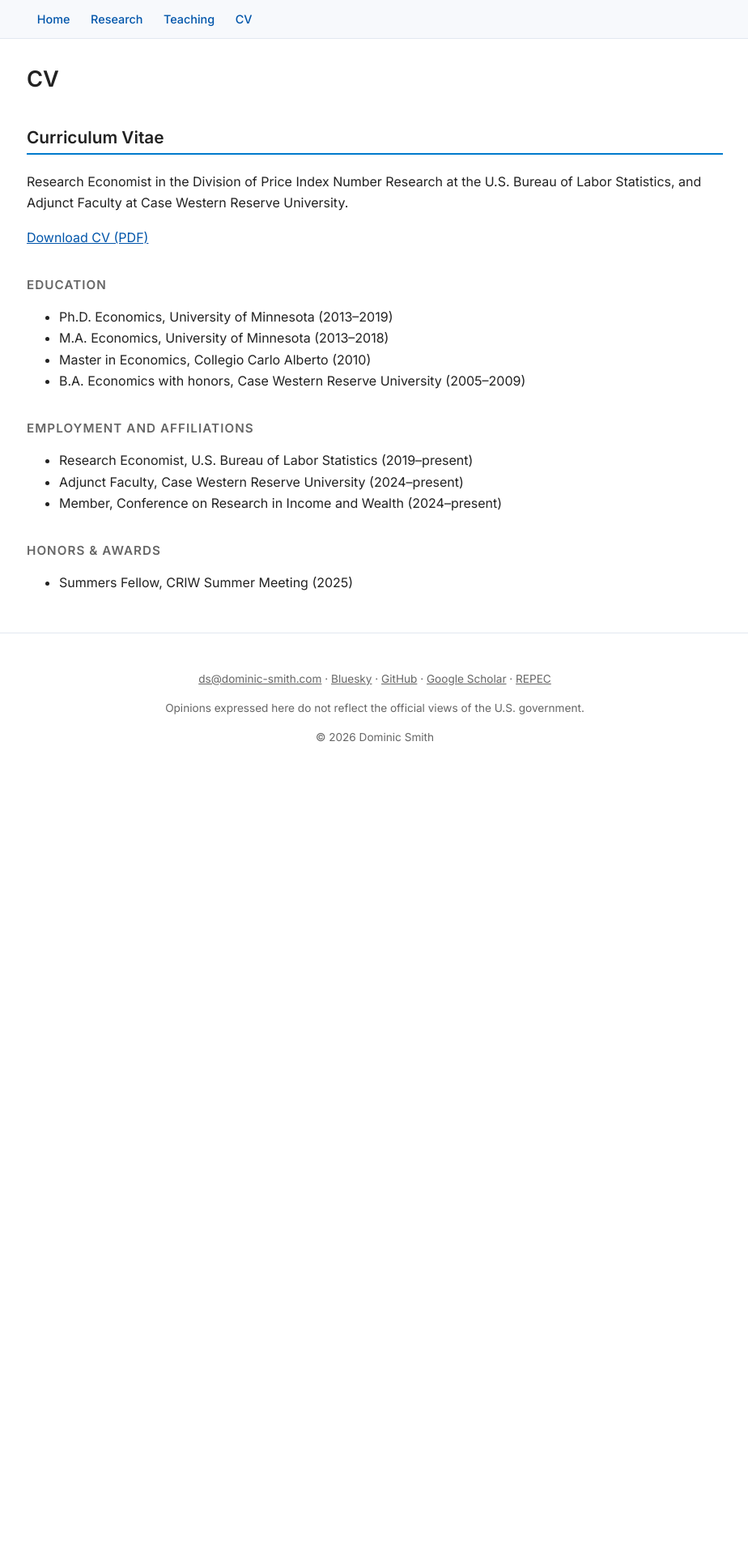
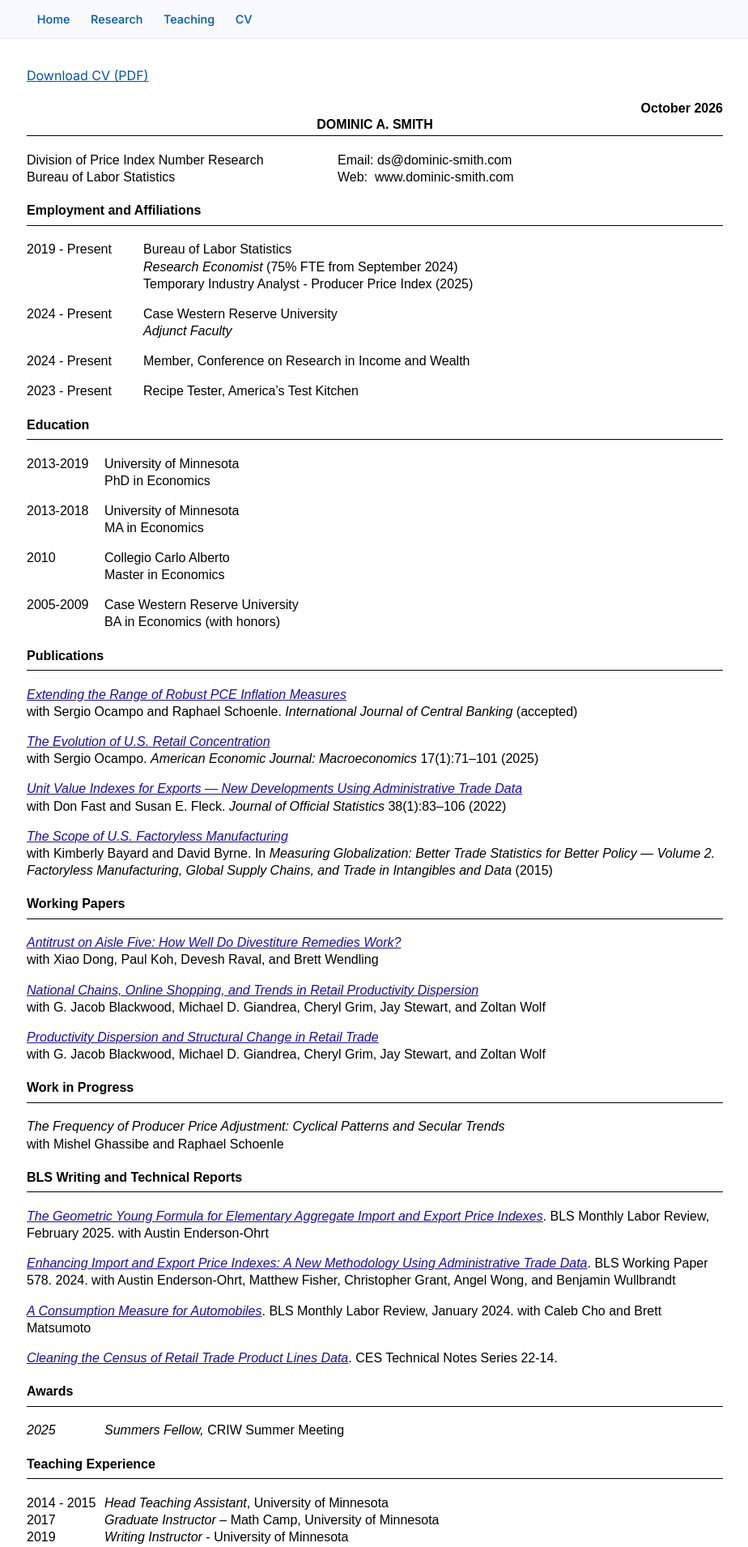
Before and after one commit to dominic-smith/dominic-smith.github.io, a Jekyll site: the page built from cv.md, in a window 1280 px wide. Shown: the top 1910 px of the page at 81% size, without its empty margins (177-1101 px from the left). Built offline with Jekyll 4.4.1, drawn with Linux system fonts in a browser that asks for light colours; before the commit the page ends 967 px from its top, so only the background shows below that; some of the changed text lies outside the part shown.

Commit message:
Add National Chains paper (BLS WP 594) and auto-generated CV
- National Chains, Online Shopping, and Trends in Retail Productivity
  Dispersion replaces the old dispersion paper entry
- CV is now built from _papers/ plus _data/cv.yml; /cv/ renders it and
  the deploy workflow prints /assets/cv/dominic_smith_cv.pdf with
  headless Chrome (PDF no longer committed)

Co-Authored-By: Claude Opus 5.5 <noreply@anthropic.com>

```diff
--- /dev/null
+++ b/_data/cv.yml
@@ -0,0 +1,93 @@
+# Everything on the CV that ISN'T a paper. Papers come from _papers/ (see
+# cv_section there), so a new or updated paper reaches the CV automatically.
+# The CV page is /cv/; the PDF at /assets/cv/dominic_smith_cv.pdf is printed
+# from /cv/print/ by the deploy workflow on every push. Values may contain
+# inline HTML (e.g. <em>) for italics.
+
+name: Dominic A. Smith
+address:
+  - Division of Price Index Number Research
+  - Bureau of Labor Statistics
+email: ds@dominic-smith.com
+web: www.dominic-smith.com
+
+employment:
+  - years: 2019 - Present
+    org: Bureau of Labor Statistics
+    roles:
+      - "<em>Research Economist</em> (75% FTE from September 2024)"
+      - Temporary Industry Analyst - Producer Price Index (2025)
+  - years: 2024 - Present
+    org: Case Western Reserve University
+    roles:
+      - "<em>Adjunct Faculty</em>"
+  - years: 2024 - Present
+    org: Member, Conference on Research in Income and Wealth
+  - years: 2023 - Present
+    org: Recipe Tester, America’s Test Kitchen
+
+education:
+  - years: 2013-2019
+    school: University of Minnesota
+    degree: PhD in Economics
+  - years: 2013-2018
+    school: University of Minnesota
+    degree: MA in Economics
+  - years: "2010"
+    school: Collegio Carlo Alberto
+    degree: Master in Economics
+  - years: 2005-2009
+    school: Case Western Reserve University
+    degree: BA in Economics (with honors)
+
+# Reports that belong on the CV but have no page on the website. They render
+# in the "BLS Writing and Technical Reports" section after the papers there.
+extra_reports:
+  - title: Cleaning the Census of Retail Trade Product Lines Data
+    url: https://ideas.repec.org/p/cen/tnotes/22-14.html
+    venue: CES Technical Notes Series 22-14
+    year: 2022
+
+awards:
+  - year: "2025"
+    text: "<em>Summers Fellow,</em> CRIW Summer Meeting"
+
+teaching:
+  - years: 2014 - 2015
+    text: "<em>Head Teaching Assistant</em>, University of Minnesota"
+  - years: "2017"
+    text: "<em>Graduate Instructor</em> – Math Camp, University of Minnesota"
+  - years: "2019"
+    text: "<em>Writing Instructor</em> - University of Minnesota"
+  - years: 2024 - 2025
+    text: Intermediate Macroeconomics - Case Western Reserve University
+
+presentations:
+  - year: "2025"
+    text: Case Western Reserve University, American Economic Association Annual Meetings
+  - year: "2024"
+    text: Western University of Ontario, American Economic Association Annual Meetings, International Association for the Research in Income and Wealth, NBER SI CRIW Meeting*
+  - year: "2023"
+    text: Federal Statistical Research Data Center Conference, BLS Technical Advisory Committee, Midwest Economic Association
+  - year: "2022"
+    text: American Economic Association Annual Meetings, Midwest Economic Association, Society for Economic Dynamics, Bureau of Economic Analysis, BLS Technical Advisory Committee
+  - year: "2021"
+    text: NBER SI CRIW Meeting, Federal Statistical Research Data Center Seminar Series, International Industrial Organization Conference
+  - year: "2020"
+    text: George Washington University, Society for Government Economists*, International Industrial Organization Conference*, Committee on National Statistics - Retail Productivity Panel
+  - year: "2019"
+    text: Federal Trade Commission, Federal Reserve Bank of Cleveland, Society for Economic Dynamics, Kent State University
+  - year: "2018"
+    text: Federal Reserve Board of Governors, Center for Economic Studies, Research Data Center Conference
+  - year: "2017"
+    text: University of Michigan, Dartmouth College
+presentations_note: "* Presentation by coauthor"
+
+service:
+  - "Reviewer of <em>Understanding the Impact of Global Value Chains</em> for the National Academies of Sciences."
+  - "Referee: American Economic Journal: Applied; American Economic Review: Insights; Economics of Education Review; Journal of Money, Credit, and Banking; Review of Economics and Statistics"
+  - Federal Economic Statistics Advisory Committee Planning Committee (2024-2025)
+  - Comparative Analysis of Enterprise Data Program Committee
+
+skills: Matlab, Python, SAS, Stata, Julia, R
+language: English (native)/USA
--- /dev/null
+++ b/_includes/cv-body.html
@@ -0,0 +1,78 @@
+{%- comment -%}
+The whole CV. Non-paper content comes from _data/cv.yml; papers come from
+_papers/, filed by `cv_section` (defaulting from `section`; resting papers and
+anything with `cv: false` are left off). Rendered by /cv/ and /cv/print/.
+{%- endcomment -%}
+{%- assign cv = site.data.cv -%}
+{%- assign cv_papers = site.papers | where_exp: "p", "p.cv != false" -%}
+<div class="cv">
+  <p class="cv-date">{{ site.time | date: "%B %Y" }}</p>
+  <h1 class="cv-name">{{ cv.name | upcase }}</h1>
+  <div class="cv-contact">
+    <div>{% for line in cv.address %}{{ line }}<br />{% endfor %}</div>
+    <div>Email: <a href="mailto:{{ cv.email }}">{{ cv.email }}</a><br />Web:&nbsp; <a href="https://{{ cv.web }}">{{ cv.web }}</a></div>
+  </div>
+
+  <h2>Employment and Affiliations</h2>
+  {%- for e in cv.employment %}
+  <div class="cv-row cv-row-wide"><span class="cv-when">{{ e.years }}</span><span>{{ e.org }}{% for r in e.roles %}<br />{{ r }}{% endfor %}</span></div>
+  {%- endfor %}
+
+  <h2>Education</h2>
+  {%- for e in cv.education %}
+  <div class="cv-row"><span class="cv-when">{{ e.years }}</span><span>{{ e.school }}<br />{{ e.degree }}</span></div>
+  {%- endfor %}
+
+  {%- assign kinds = "publications,working,wip,reports" | split: "," -%}
+  {%- for kind in kinds %}
+    {%- assign items = "" | split: "" -%}
+    {%- for p in cv_papers -%}
+      {%- assign default_kind = p.section -%}
+      {%- if p.section == "in-progress" %}{% assign default_kind = "wip" %}{% endif -%}
+      {%- if p.section == "resting" %}{% assign default_kind = "none" %}{% endif -%}
+      {%- assign k = p.cv_section | default: default_kind -%}
+      {%- if k == kind %}{% assign items = items | push: p %}{% endif -%}
+    {%- endfor -%}
+    {%- if kind == "reports" %}{% assign items = items | sort: "date" | reverse %}{% else %}{% assign items = items | sort: "weight" %}{% endif -%}
+    {%- if items.size > 0 or kind == "reports" %}
+  <h2>{% case kind %}{% when "publications" %}Publications{% when "working" %}Working Papers{% when "wip" %}Work in Progress{% when "reports" %}BLS Writing and Technical Reports{% endcase %}</h2>
+      {%- for p in items %}
+  {% include cv-paper.html paper=p kind=kind %}
+      {%- endfor %}
+      {%- if kind == "reports" %}{% for r in cv.extra_reports %}
+  <p class="cv-entry"><a href="{{ r.url }}"><em>{{ r.title }}</em></a>. {{ r.venue }}.</p>
+      {%- endfor %}{% endif %}
+    {%- endif %}
+  {%- endfor %}
+
+  <h2>Awards</h2>
+  {%- for a in cv.awards %}
+  <div class="cv-row"><span class="cv-when"><em>{{ a.year }}</em></span><span>{{ a.text }}</span></div>
+  {%- endfor %}
+
+  <h2>Teaching Experience</h2>
+  <div class="cv-tight">
+  {%- for t in cv.teaching %}
+  <div class="cv-row"><span class="cv-when">{{ t.years }}</span><span>{{ t.text }}</span></div>
+  {%- endfor %}
+  </div>
+
+  <h2>Presentations</h2>
+  <div class="cv-tight">
+  {%- for t in cv.presentations %}
+  <div class="cv-row"><span class="cv-when">{{ t.year }}</span><span>{{ t.text }}</span></div>
+  {%- endfor %}
+  </div>
+  {%- if cv.presentations_note %}<p class="cv-footnote">{{ cv.presentations_note }}</p>{% endif %}
+
+  <h2>Other Service</h2>
+  {%- for s in cv.service %}
+  <p class="cv-entry">{{ s }}</p>
+  {%- endfor %}
+
+  <h2>Computer Skills</h2>
+  <p class="cv-entry">{{ cv.skills }}</p>
+
+  <h2>Language/Citizenship</h2>
+  <p class="cv-entry">{{ cv.language }}</p>
+</div>
--- /dev/null
+++ b/_includes/cv-coauthors.html
@@ -0,0 +1,4 @@
+{%- assign _co = include.paper.authors | where_exp: "a", "a.self != true" -%}
+{%- if _co.size > 0 -%}
+with {% for a in _co %}{% if forloop.last and _co.size > 1 %}and {% endif %}{% include cv-person.html author=a %}{% unless forloop.last %}{% if _co.size > 2 %}, {% else %} {% endif %}{% endunless %}{% endfor %}
+{%- endif -%}
--- /dev/null
+++ b/_includes/cv-paper.html
@@ -0,0 +1,23 @@
+{%- comment -%}
+One paper on the CV. `kind` is the CV section key: publications | working |
+wip | reports. Formats follow the hand-made Pages CV this replaced.
+{%- endcomment -%}
+{%- assign p = include.paper -%}
+{%- assign primary = p.links | first -%}
+{%- assign href = primary.url | default: p.pdf | default: p.pdf_url -%}
+{%- capture title -%}{% if href and include.kind != "wip" %}<a href="{% if href contains '://' %}{{ href }}{% else %}{{ href | absolute_url }}{% endif %}"><em>{{ p.title }}</em></a>{% else %}<em>{{ p.title }}</em>{% endif %}{%- endcapture -%}
+{%- capture with -%}{% include cv-coauthors.html paper=p %}{%- endcapture -%}
+<p class="cv-entry">
+{%- case include.kind -%}
+{%- when "reports" -%}
+{{ title }}. {% if p.journal %}{{ p.cv_venue | default: p.journal }}, {{ p.date | date: "%B %Y" }}{% else %}{{ p.cv_venue | default: p.report_type }}{% if p.report_number %} {{ p.report_number }}{% endif %}. {{ p.year }}{% endif %}.{% if with != "" %} {{ with }}{% endif %}
+{%- when "publications" -%}
+{{ title }}<br />
+{%- if with != "" %}{{ with }}. {% endif -%}
+{%- if p.journal %}<em>{{ p.journal }}</em>{% if p.volume %} {{ p.volume }}{% if p.issue %}({{ p.issue }}){% endif %}{% endif %}{% if p.firstpage %}:{{ p.firstpage }}–{{ p.lastpage }}{% endif %} ({{ p.year_display | default: p.year }})
+{%- elsif p.booktitle %}In <em>{{ p.booktitle }}</em> ({{ p.year }})
+{%- else %}({{ p.year }}){% endif %}
+{%- else -%}
+{{ title }}{% if with != "" %}<br />{{ with }}{% endif %}
+{%- endcase -%}
+</p>
--- /dev/null
+++ b/_includes/cv-person.html
@@ -0,0 +1,3 @@
+{%- comment -%}"Last, First M." → "First M. Last" (CV coauthor style).{%- endcomment -%}
+{%- assign _parts = include.author.cite | default: include.author.name | split: ", " -%}
+{%- if _parts.size == 2 %}{{ _parts[1] }} {{ _parts[0] }}{% else %}{{ include.author.name }}{% endif -%}
--- /dev/null
+++ b/_includes/cv.css
@@ -0,0 +1,16 @@
+/* CV styles, shared by /cv/ and the print page the PDF is made from. Arial
+   matches the Pages CV this replaced; CI (Linux) has no Arial and falls back
+   to Liberation Sans, which is metrically identical, so pages break the same.
+   System fonts rather than a webfont because Chrome embeds webfonts as Type 3. */
+.cv { font-family: Arial, "Liberation Sans", Arimo, sans-serif; font-size: 12pt; line-height: 1.32; color: #000; }
+.cv a { color: #1a0dab; text-decoration: underline; }
+.cv-contact a, .cv-contact a:visited { color: inherit; text-decoration: none; }
+.cv-date { text-align: right; font-weight: 700; margin: 0; }
+.cv-name { font-size: 12pt; font-weight: 700; text-align: center; letter-spacing: 0; margin: 0; padding-bottom: 2pt; border-bottom: 1px solid #000; text-transform: none; color: #000; }
+.cv-contact { display: grid; grid-template-columns: 4in auto; margin: 14pt 0 0; }
+.cv h2 { font-size: 12pt; font-weight: 700; margin: 16pt 0 14pt; padding: 0 0 5pt; border-bottom: 1px solid #000; color: #000; text-transform: none; letter-spacing: 0; break-after: avoid; page-break-after: avoid; }
+.cv-row { display: grid; grid-template-columns: 1in 1fr; margin: 0 0 12pt; break-inside: avoid; }
+.cv-row-wide { grid-template-columns: 1.5in 1fr; }
+.cv-tight .cv-row { margin-bottom: 0; }
+.cv-entry { margin: 0 0 12pt; break-inside: avoid; }
+.cv-footnote { margin: 0; }
--- a/cv.md
+++ b/cv.md
@@ -1,27 +1,9 @@
 ---
-layout: page
+layout: default
 title: CV
 permalink: /cv/
 ---
+<style>{% include cv.css %}</style>
 
-## Curriculum Vitae
-
-Research Economist in the Division of Price Index Number Research at the U.S.
-Bureau of Labor Statistics, and Adjunct Faculty at Case Western Reserve
-University.
-
-[Download CV (PDF)](/assets/cv/dominic_smith_cv.pdf)
-
-### Education
-- Ph.D. Economics, University of Minnesota (2013–2019)
-- M.A. Economics, University of Minnesota (2013–2018)
-- Master in Economics, Collegio Carlo Alberto (2010)
-- B.A. Economics with honors, Case Western Reserve University (2005–2009)
-
-### Employment and Affiliations
-- Research Economist, U.S. Bureau of Labor Statistics (2019–present)
-- Adjunct Faculty, Case Western Reserve University (2024–present)
-- Member, Conference on Research in Income and Wealth (2024–present)
-
-### Honors & Awards
-- Summers Fellow, CRIW Summer Meeting (2025)
+<p><a href="/assets/cv/dominic_smith_cv.pdf">Download CV (PDF)</a></p>
+{% include cv-body.html %}
```
Also changed, not shown: _papers/geometric-young.md (+2 -0 lines), _papers/motor-vehicles.md (+2 -0 lines), _papers/mxpi-methodology.md (+1 -0 lines), _papers/national-chains-dispersion.md (+34 -30 lines), _papers/retail-productivity-growth.md (+2 -2 lines), cv/print.html (added, +22 -0 lines), .github/workflows/pages.yml, 4 other files.
